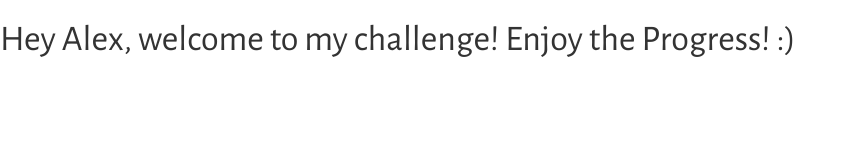
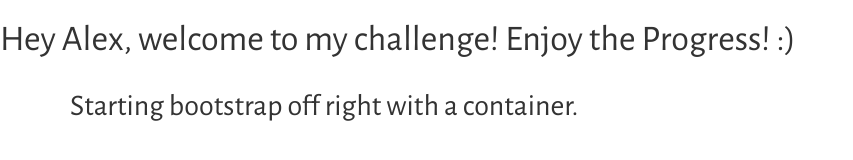
Before and after one commit to zenkitties/windermere-gardens, a website: page index.html in a window 1280 px wide. Shown: the whole page, without its empty margins (0-853 px from the left). Drawn offline with nearby package versions, Linux system fonts and the light colour scheme.

Commit message:
Added gh-pages branch as well as an h2 tag that will be taken out later.

```diff
--- a/index.html
+++ b/index.html
@@ -15,6 +15,9 @@
 </head>
 <body>
    <h1>Hey Alex, welcome to my challenge! Enjoy the Progress! :)</h1>
+   <div class="container">
+       <h2>Starting bootstrap off right with a container.</h2>
+   </div>
     <!--/jQuery scripts -->
     <style src="/js/jquery-1.12.0.min.js"></style>
     <!--/Bootstrap scripts -->
```
